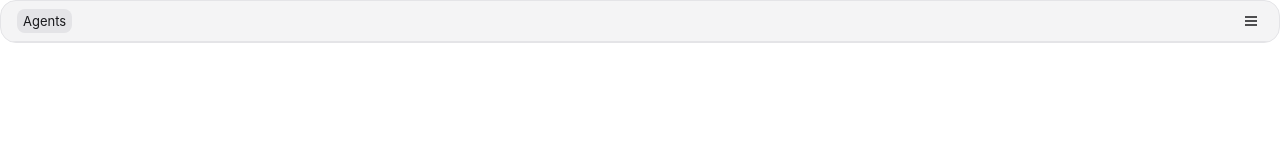
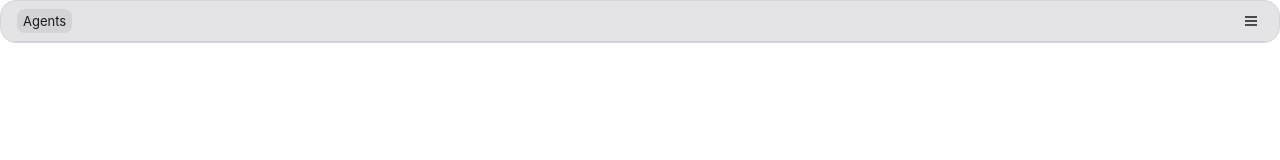
Before and after one commit to imatomix/agent-loaf, a website built with Vite: page app/index.html in a window 1280 px wide. Built offline with nearby package versions, Linux system fonts and the light colour scheme.

Commit message:
ライトモードの背景と枠の色を、Figma のセマンティックカラーに合わせる
背景を gray/200、マウスを乗せたときと枠を gray/300 にした。ダークモードは変えていない。

Co-Authored-By: Claude Opus 5.5 <noreply@anthropic.com>

```diff
--- a/app/src/style.css
+++ b/app/src/style.css
@@ -1,10 +1,10 @@
 :root {
-  --bg: #f4f4f5;
-  --bg-hover: #e4e4e7;
+  --bg: #e4e4e7;
+  --bg-hover: #d4d4d8;
   --fg: #18181b;
   --fg-secondary: #3f3f46;
-  --border-primary: #e4e4e7;
-  --border-secondary: #e4e4e7;
+  --border-primary: #d4d4d8;
+  --border-secondary: #d4d4d8;
   --needs-action: #facc15;
   --error: #dc2626;
   --done: #2563eb;
```
